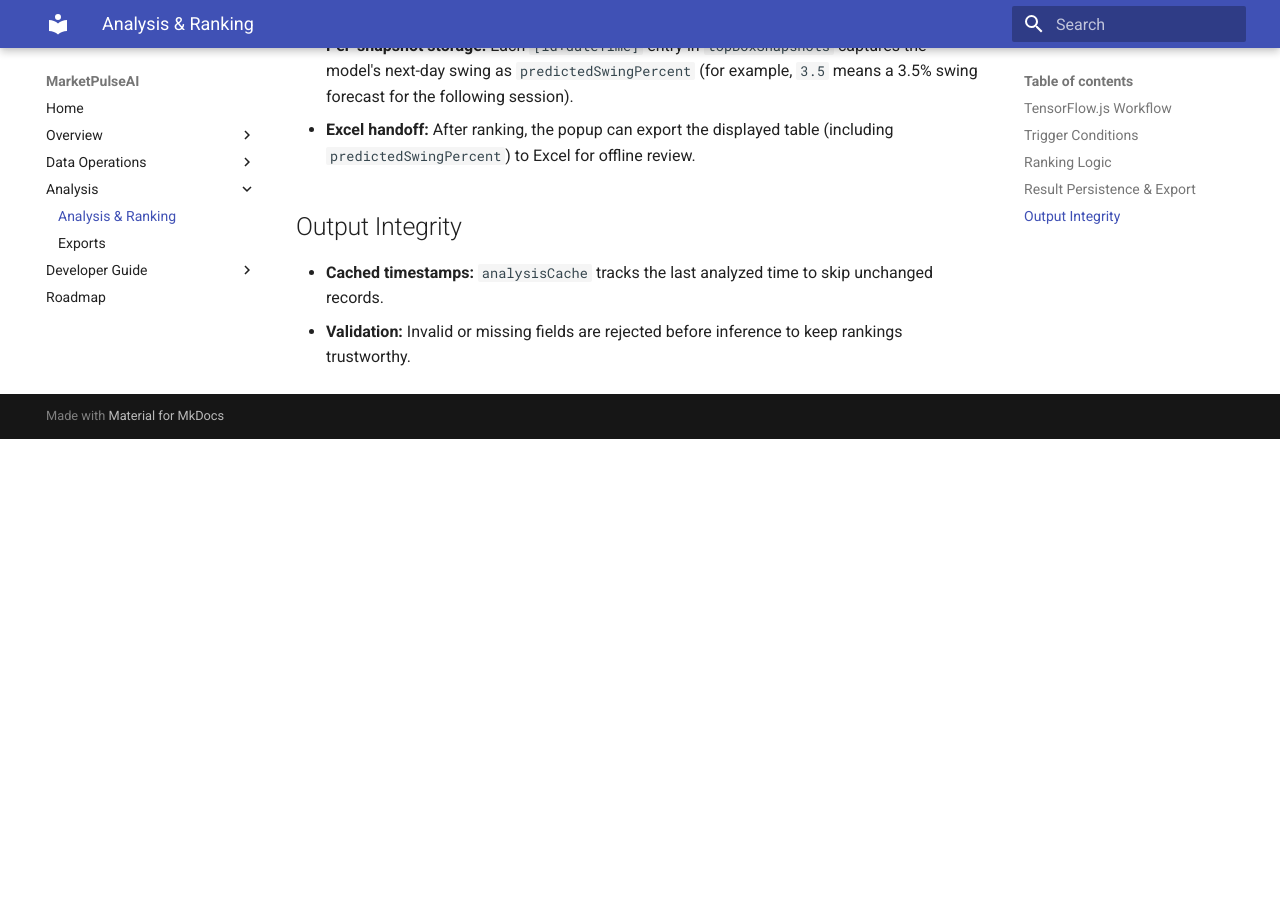
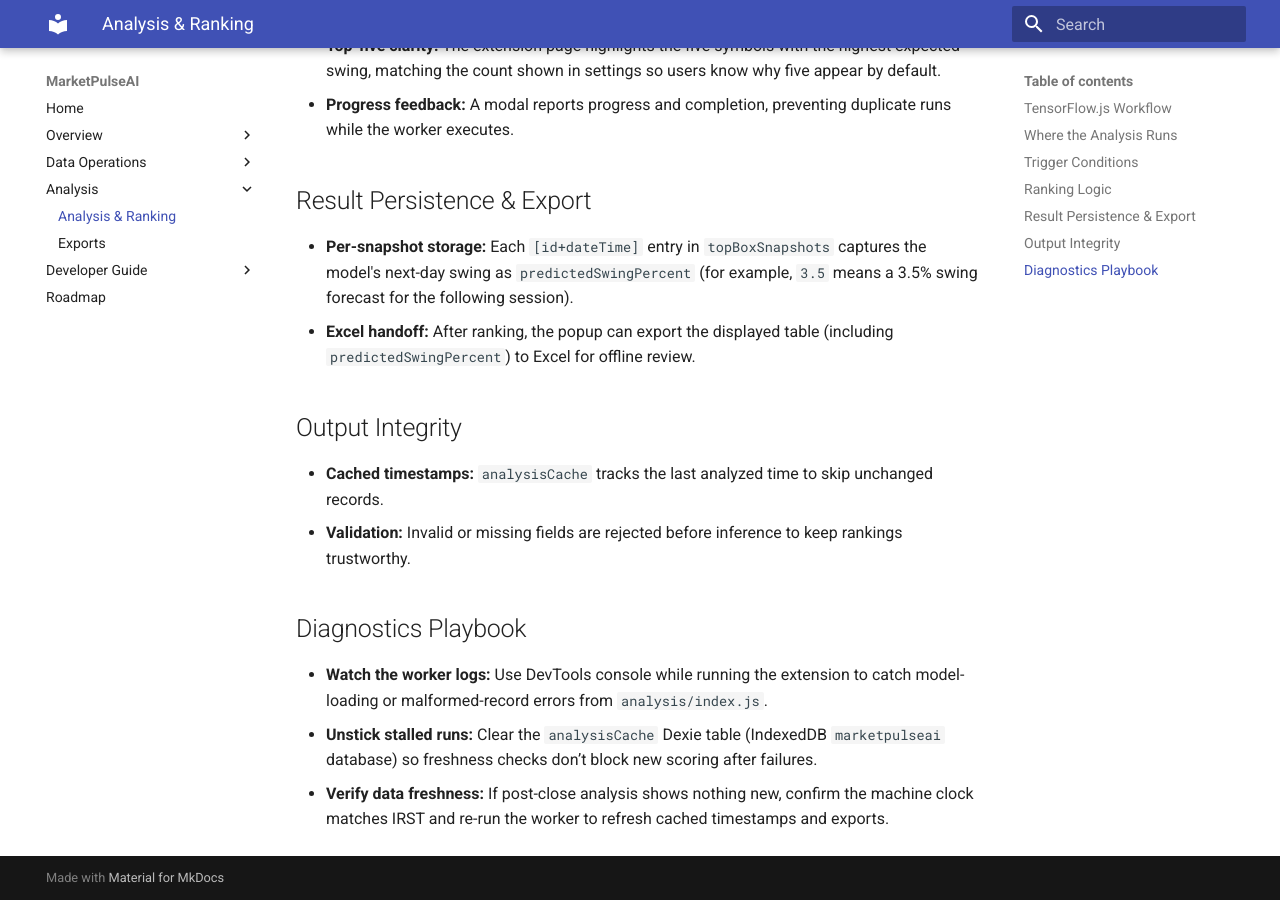
Before and after one commit to shari-ar/MarketPulseAI, an MkDocs documentation site: the page built from docs/analysis.md, in a window 1280 px wide and 900 px high, scrolled down 954 px. Built offline with MkDocs 1.6.1 and Material for MkDocs 9.7.7, drawn with Linux system fonts in a browser that asks for light colours; before the commit the page ends 1393 px from its top, so only the background shows below that; some of the changed text lies outside the part shown.

Commit message:
Add diagnostics playbook to analysis doc

```diff
--- a/docs/analysis.md
+++ b/docs/analysis.md
@@ -5,6 +5,11 @@
 - **Model loading:** TensorFlow.js assets are pulled locally by the analysis worker to avoid network dependencies.
 - **Normalization:** Input records are normalized before inference to stabilize probability outputs.
 - **Batching:** Worker clients send batched requests to keep the UI responsive during long-running analysis.
+
+## Where the Analysis Runs
+
+- **Worker location:** `/extension/analysis/` holds the TensorFlow.js worker entry point (`index.js`) plus helpers for normalization, ranking, modal progress, and worker messaging.
+- **Popup hooks:** The popup triggers analysis through the worker client so scoring stays off the UI thread while progress updates flow back to the modal.
 
 ## Trigger Conditions
 
@@ -27,3 +32,9 @@
 
 - **Cached timestamps:** `analysisCache` tracks the last analyzed time to skip unchanged records.
 - **Validation:** Invalid or missing fields are rejected before inference to keep rankings trustworthy.
+
+## Diagnostics Playbook
+
+- **Watch the worker logs:** Use DevTools console while running the extension to catch model-loading or malformed-record errors from `analysis/index.js`.
+- **Unstick stalled runs:** Clear the `analysisCache` Dexie table (IndexedDB `marketpulseai` database) so freshness checks don’t block new scoring after failures.
+- **Verify data freshness:** If post-close analysis shows nothing new, confirm the machine clock matches IRST and re-run the worker to refresh cached timestamps and exports.
```
